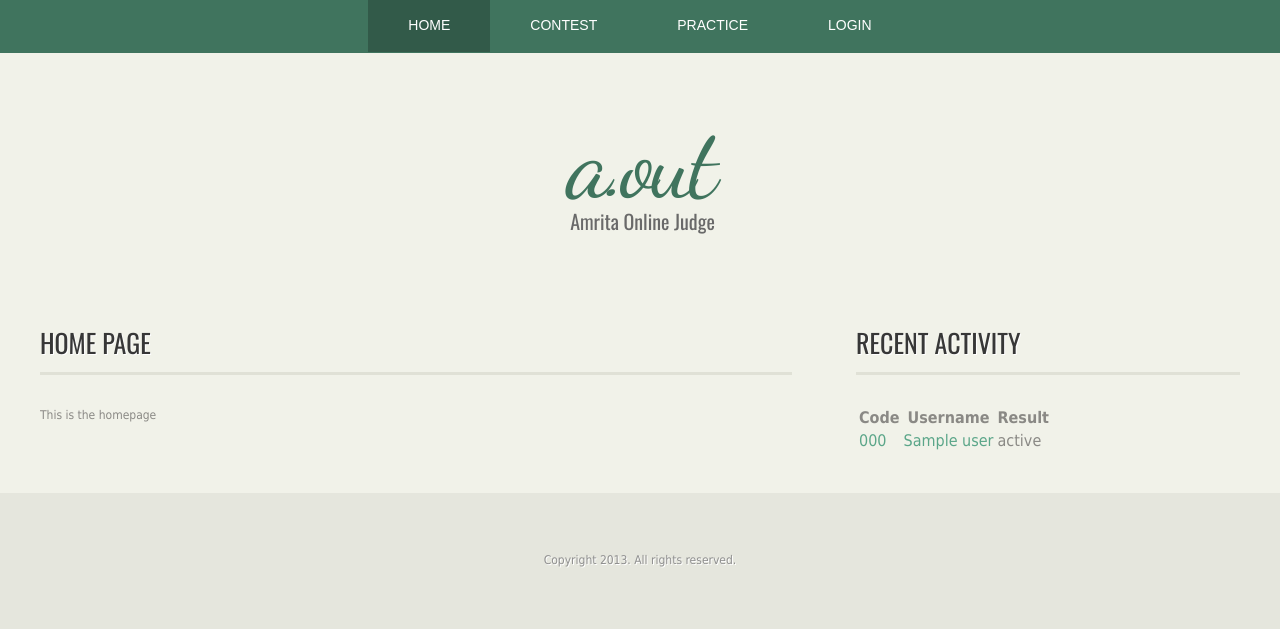
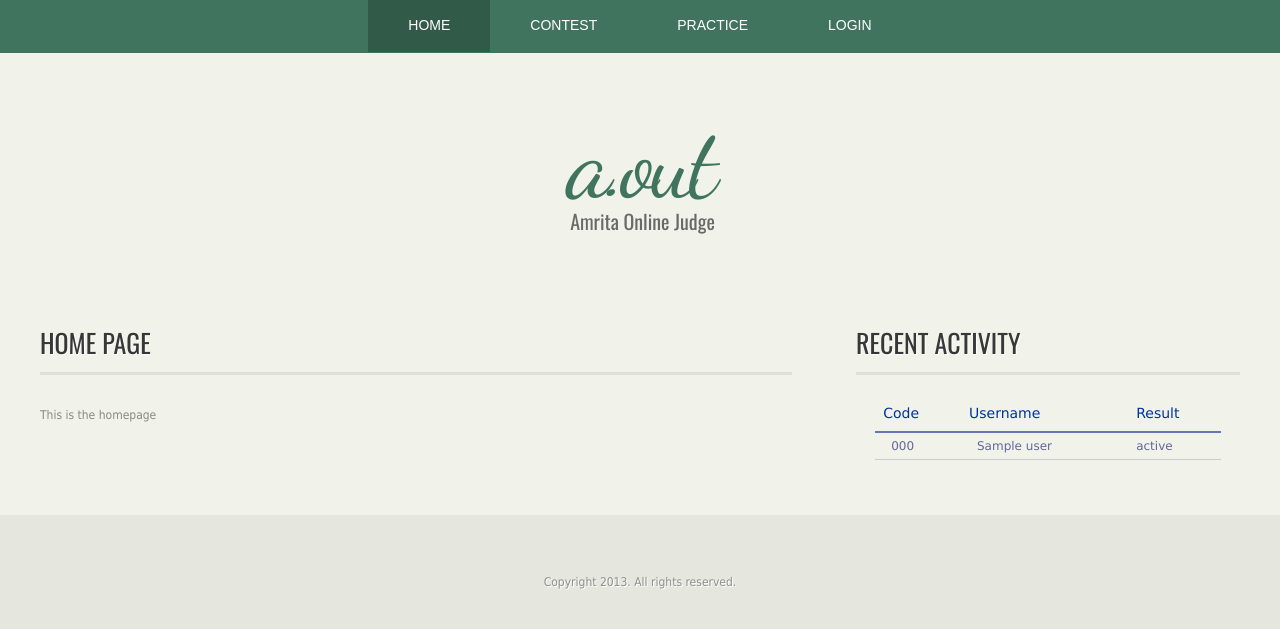
Before and after one commit to Ema93sh/a.out, a Django app: template frontend/template/index.html in a window 1280 px wide. Shown: the top 629 px of the page. Run offline with Django 3.2, Linux system fonts and the light colour scheme; the template is opened without the code that fills it: most values are stand-ins (such as "Sample title", 1, 10 or a date in 2020).

Commit message:
frontend improvements

```diff
--- a/frontend/judge/views.py
+++ b/frontend/judge/views.py
@@ -24,7 +24,7 @@ class submissionListView( ListView ):
 	model = Submission
 	template_name = 'judge/submissions.html'
 	context_object_name = 'submissions'
-
+	paginate_by = 10
 	def get_context_data(self, **kwargs):
 		# Call the base implementation first to get a context
 		context = super( submissionListView, self).get_context_data(**kwargs)
@@ -39,7 +39,6 @@ class problemListView( ListView ):
 	template_name = 'judge/practice.html'
 	context_object_name = 'problems'
 	queryset = Problem.objects.filter( isVisible = True )
-
 	def get_context_data(self, **kwargs):
 		# Call the base implementation first to get a context
 		context = super( problemListView, self).get_context_data(**kwargs)
--- a/frontend/online_judge/settings.py
+++ b/frontend/online_judge/settings.py
@@ -55,6 +55,7 @@ MEDIA_URL = 'http://localhost/data/'
 
 
 LOGIN_REDIRECT_URL = "/"
+LOGIN_URL = "/account/login"
 
 # Absolute path to the directory static files should be collected to.
 # Don't put anything in this directory yourself; store your static files
--- a/frontend/template/base.html
+++ b/frontend/template/base.html
@@ -3,7 +3,9 @@
 		 {% load staticfiles %}
 		 <link type="text/css" rel="stylesheet" href="{% static "style.css" %}" media="screen">
 		 <link href="http://fonts.googleapis.com/css?family=Dancing+Script|Oswald" rel="stylesheet" type="text/css" />
-		 <title> Project a.out - {% block title %} {% endblock %} </title>
+		 <link type="text/css" rel="stylesheet" href="{% static "table-style.css" %}">
+		 {% block head %} {% endblock %}
+		<title> Project a.out - {% block title %} {% endblock %} </title>
 	</head>
 	<body>
 		<div id="wrapper">
--- a/frontend/template/index.html
+++ b/frontend/template/index.html
@@ -1,5 +1,7 @@
 {% extends "base.html" %}
 {% block title %} Homepage {% endblock %}
+{% block head %}
+{% endblock %}
 
 {% block menu_buttons %}
 <li class="current_page_item"><a href="#">Home</a></li>
--- a/frontend/template/judge/base_submission.html
+++ b/frontend/template/judge/base_submission.html
@@ -1,9 +1,12 @@
-<table>
+<table id="hor-minimalist-b">
+	<thead>
 	<tr>
 		<th>Code</th>
 		<th>Title</th>
 		<th>Result</th>
 	</tr>
+	</thead>
+	<tbody>
 	{% for submission in submissions %}
 	<tr>
 		<td><a href="/problem/{{ submission.problem.id }}/">{{ submission.problem.code }}</a></td>
@@ -11,4 +14,5 @@
 		<td>{{ submission.status }}</td>
 	</tr>
 	{% endfor %}
+	<tbody>
 </table>
--- a/frontend/template/judge/recent_activity.html
+++ b/frontend/template/judge/recent_activity.html
@@ -1,9 +1,12 @@
-<table class="activities">
+<table id="hor-minimalist-b">
+	<thead>
 	<tr>
 		<th>Code</th>
 		<th>Username</th>
 		<th>Result</th>
 	</tr>
+	</thead>
+	<tbody>
 	{% for submission in recent_activity %}
 		<tr>
 			<td><a href="/problem/{{ submission.problem.id }}/">{{ submission.problem.code }}</a></td>
@@ -11,4 +14,5 @@
 			<td>{{ submission.status }}</td>
 		</tr>
 	{% endfor %}
+	</tbody>
 </table>
--- a/frontend/template/static/style.css
+++ b/frontend/template/static/style.css
@@ -468,7 +468,7 @@ nav .current_page_item a
 }
 
 #sidebar h2 {
-	margin: 0px 0px 30px 0px;
+	margin: 0px 0px 20px 0px;
 	padding: 0px 0px 10px 0px;
 	border-bottom: 3px solid #E0E1D6;
 	text-shadow: 1px 1px 0px #FFFFFF;
--- /dev/null
+++ b/frontend/template/static/table-style.css
@@ -0,0 +1,589 @@
+/* ------------------
+ styling for the tables
+   ------------------   */
+
+
+#hor-minimalist-a
+{
+	font-family: "Lucida Sans Unicode", "Lucida Grande", Sans-Serif;
+	font-size: 12px;
+	margin: auto;
+	width: 100%;
+	border-collapse: collapse;
+	text-align: left;
+}
+#hor-minimalist-a th
+{
+	font-size: 14px;
+	font-weight: normal;
+	color: #039;
+	padding: 10px 8px;
+	border-bottom: 2px solid #6678b1;
+}
+#hor-minimalist-a td
+{
+	color: #669;
+	padding: 9px 8px 0px 8px;
+}
+#hor-minimalist-a tbody tr:hover td
+{
+	color: #009;
+}
+
+
+#hor-minimalist-b
+{
+	font-family: "Lucida Sans Unicode", "Lucida Grande", Sans-Serif;
+	font-size: 12px;
+	margin: auto;
+	width: 90%;
+	border-collapse: collapse;
+	text-align: left;
+	margin-bottom: 15px;
+}
+
+#hor-minimalist-b th
+{
+	font-size: 14px;
+	font-weight: normal;
+	color: #039;
+	padding: 10px 8px;
+	border-bottom: 2px solid #6678b1;
+}
+#hor-minimalist-b td
+{
+	border-bottom: 1px solid #ccc;
+	color: #669;
+	padding: 6px 8px;
+}
+
+
+#hor-minimalist-b td a
+{
+	border-bottom: 1px solid #ccc;
+	color: #669;
+	padding: 6px 8px;
+}
+
+#hor-minimalist-b tbody tr:hover td
+{
+	color: #009;
+}
+
+#hor-minimalist-b tbody tr:hover td a
+{
+	color: #009;
+}
+
+#ver-minimalist
+{
+	font-family: "Lucida Sans Unicode", "Lucida Grande", Sans-Serif;
+	font-size: 12px;
+	margin: 45px;
+	width: 480px;
+	text-align: left;
+	border-collapse: collapse;
+}
+#ver-minimalist th
+{
+	padding: 8px 2px;
+	font-weight: normal;
+	font-size: 14px;
+	border-bottom: 2px solid #6678b1;
+	border-right: 30px solid #fff;
+	border-left: 30px solid #fff;
+	color: #039;
+}
+#ver-minimalist td
+{
+	padding: 12px 2px 0px 2px;
+	border-right: 30px solid #fff;
+	border-left: 30px solid #fff;
+	color: #669;
+}
+
+
+#box-table-a
+{
+	font-family: "Lucida Sans Unicode", "Lucida Grande", Sans-Serif;
+	font-size: 12px;
+	margin: auto;
+	width: 95%;
+	text-align: left;
+	border-collapse: collapse;
+	margin-bottom:15px;
+}
+#box-table-a th
+{
+	font-size: 13px;
+	font-weight: normal;
+	padding: 8px;
+	background: #40745E;
+	border-top: 4px solid #006A35;
+	border-bottom: 1px solid #006A35;
+	color: #FFFFFF;
+}
+#box-table-a td
+{
+	padding: 8px;
+	background: #55AA00;
+	border-bottom: 1px solid #fff;
+	color: #F1F2E9;
+	border-top: 1px solid transparent;
+}
+
+#box-table-a td a
+{
+	color: #F1F2E9
+}
+
+#box-table-a tr:hover td
+{
+	background: #008000;
+	color: black;
+}
+
+#box-table-a tr:hover td a
+{
+	color:black;
+}
+
+
+#box-table-b
+{
+	font-family: "Lucida Sans Unicode", "Lucida Grande", Sans-Serif;
+	font-size: 12px;
+	margin: 45px;
+	width: 480px;
+	text-align: center;
+	border-collapse: collapse;
+	border-top: 7px solid #9baff1;
+	border-bottom: 7px solid #9baff1;
+}
+#box-table-b th
+{
+	font-size: 13px;
+	font-weight: normal;
+	padding: 8px;
+	background: #e8edff;
+	border-right: 1px solid #9baff1;
+	border-left: 1px solid #9baff1;
+	color: #039;
+}
+#box-table-b td
+{
+	padding: 8px;
+	background: #e8edff;
+	border-right: 1px solid #aabcfe;
+	border-left: 1px solid #aabcfe;
+	color: #669;
+}
+
+
+#hor-zebra
+{
+	font-family: "Lucida Sans Unicode", "Lucida Grande", Sans-Serif;
+	font-size: 12px;
+	margin: 45px;
+	width: 480px;
+	text-align: left;
+	border-collapse: collapse;
+}
+#hor-zebra th
+{
+	font-size: 14px;
+	font-weight: normal;
+	padding: 10px 8px;
+	color: #039;
+}
+#hor-zebra td
+{
+	padding: 8px;
+	color: #669;
+}
+#hor-zebra .odd
+{
+	background: #e8edff;
+}
+
+
+#ver-zebra
+{
+	font-family: "Lucida Sans Unicode", "Lucida Grande", Sans-Serif;
+	font-size: 12px;
+	margin: 45px;
+	width: 480px;
+	text-align: left;
+	border-collapse: collapse;
+}
+#ver-zebra th
+{
+	font-size: 14px;
+	font-weight: normal;
+	padding: 12px 15px;
+	border-right: 1px solid #fff;
+	border-left: 1px solid #fff;
+	color: #039;
+}
+#ver-zebra td
+{
+	padding: 8px 15px;
+	border-right: 1px solid #fff;
+	border-left: 1px solid #fff;
+	color: #669;
+}
+.vzebra-odd
+{
+	background: #eff2ff;
+}
+.vzebra-even
+{
+	background: #e8edff;
+}
+#ver-zebra #vzebra-adventure, #ver-zebra #vzebra-children
+{
+	background: #d0dafd;
+	border-bottom: 1px solid #c8d4fd;
+}
+#ver-zebra #vzebra-comedy, #ver-zebra #vzebra-action
+{
+	background: #dce4ff;
+	border-bottom: 1px solid #d6dfff;
+}
+
+
+#one-column-emphasis
+{
+	font-family: "Lucida Sans Unicode", "Lucida Grande", Sans-Serif;
+	font-size: 12px;
+	margin: 45px;
+	width: 480px;
+	text-align: left;
+	border-collapse: collapse;
+}
+#one-column-emphasis th
+{
+	font-size: 14px;
+	font-weight: normal;
+	padding: 12px 15px;
+	color: #039;
+}
+#one-column-emphasis td
+{
+	padding: 10px 15px;
+	color: #669;
+	border-top: 1px solid #e8edff;
+}
+.oce-first
+{
+	background: #d0dafd;
+	border-right: 10px solid transparent;
+	border-left: 10px solid transparent;
+}
+#one-column-emphasis tr:hover td
+{
+	color: #339;
+	background: #eff2ff;
+}
+
+
+#newspaper-a
+{
+	font-family: "Lucida Sans Unicode", "Lucida Grande", Sans-Serif;
+	font-size: 12px;
+	margin: 45px;
+	width: 480px;
+	text-align: left;
+	border-collapse: collapse;
+	border: 1px solid #69c;
+}
+#newspaper-a th
+{
+	padding: 12px 17px 12px 17px;
+	font-weight: normal;
+	font-size: 14px;
+	color: #039;
+	border-bottom: 1px dashed #69c;
+}
+#newspaper-a td
+{
+	padding: 7px 17px 7px 17px;
+	color: #669;
+}
+#newspaper-a tbody tr:hover td
+{
+	color: #339;
+	background: #d0dafd;
+}
+
+
+#newspaper-b
+{
+	font-family: "Lucida Sans Unicode", "Lucida Grande", Sans-Serif;
+	font-size: 12px;
+	margin: 45px;
+	width: 480px;
+	text-align: left;
+	border-collapse: collapse;
+	border: 1px solid #69c;
+}
+#newspaper-b th
+{
+	padding: 15px 10px 10px 10px;
+	font-weight: normal;
+	font-size: 14px;
+	color: #039;
+}
+#newspaper-b tbody
+{
+	background: #e8edff;
+}
+#newspaper-b td
+{
+	padding: 10px;
+	color: #669;
+	border-top: 1px dashed #fff;
+}
+#newspaper-b tbody tr:hover td
+{
+	color: #339;
+	background: #d0dafd;
+}
+
+
+#newspaper-c
+{
+	font-family: "Lucida Sans Unicode", "Lucida Grande", Sans-Serif;
+	font-size: 12px;
+	margin: 45px;
+	width: 480px;
+	text-align: left;
+	border-collapse: collapse;
+	border: 1px solid #6cf;
+}
+#newspaper-c th
+{
+	padding: 20px;
+	font-weight: normal;
+	font-size: 13px;
+	color: #039;
+	text-transform: uppercase;
+	border-right: 1px solid #0865c2;
+	border-top: 1px solid #0865c2;
+	border-left: 1px solid #0865c2;
+	border-bottom: 1px solid #fff;
+}
+#newspaper-c td
+{
+	padding: 10px 20px;
+	color: #669;
+	border-right: 1px dashed #6cf;
+}
+
+
+#rounded-corner
+{
+	font-family: "Lucida Sans Unicode", "Lucida Grande", Sans-Serif;
+	font-size: 12px;
+	margin: 45px;
+	width: 480px;
+	text-align: left;
+	border-collapse: collapse;
+}
+#rounded-corner thead th.rounded-company
+{
+	background: #b9c9fe url('table-images/left.png') left -1px no-repeat;
+}
+#rounded-corner thead th.rounded-q4
+{
+	background: #b9c9fe url('table-images/right.png') right -1px no-repeat;
+}
+#rounded-corner th
+{
+	padding: 8px;
+	font-weight: normal;
+	font-size: 13px;
+	color: #039;
+	background: #b9c9fe;
+}
+#rounded-corner td
+{
+	padding: 8px;
+	background: #e8edff;
+	border-top: 1px solid #fff;
+	color: #669;
+}
+#rounded-corner tfoot td.rounded-foot-left
+{
+	background: #e8edff url('table-images/botleft.png') left bottom no-repeat;
+}
+#rounded-corner tfoot td.rounded-foot-right
+{
+	background: #e8edff url('table-images/botright.png') right bottom no-repeat;
+}
+#rounded-corner tbody tr:hover td
+{
+	background: #d0dafd;
+}
+
+
+#background-image
+{
+	font-family: "Lucida Sans Unicode", "Lucida Grande", Sans-Serif;
+	font-size: 12px;
+	margin: 45px;
+	width: 480px;
+	text-align: left;
+	border-collapse: collapse;
+	background: url('table-images/blurry.jpg') 330px 59px no-repeat;
+}
+#background-image th
+{
+	padding: 12px;
+	font-weight: normal;
+	font-size: 14px;
+	color: #339;
+}
+#background-image td
+{
+	padding: 9px 12px;
+	color: #669;
+	border-top: 1px solid #fff;
+}
+#background-image tfoot td
+{
+	font-size: 11px;
+}
+#background-image tbody td
+{
+	background: url('table-images/back.png');
+}
+* html #background-image tbody td
+{
+	/*
+	   ----------------------------
+		PUT THIS ON IE6 ONLY STYLE
+		AS THE RULE INVALIDATES
+		YOUR STYLESHEET
+	   ----------------------------
+	*/
+	filter:progid:DXImageTransform.Microsoft.AlphaImageLoader(src='table-images/back.png',sizingMethod='crop');
+	background: none;
+}
+#background-image tbody tr:hover td
+{
+	color: #339;
+	background: none;
+}
+
+
+#gradient-style
+{
+	font-family: "Lucida Sans Unicode", "Lucida Grande", Sans-Serif;
+	font-size: 12px;
+	margin: 45px;
+	width: 480px;
+	text-align: left;
+	border-collapse: collapse;
+}
+#gradient-style th
+{
+	font-size: 13px;
+	font-weight: normal;
+	padding: 8px;
+	background: #b9c9fe url('table-images/gradhead.png') repeat-x;
+	border-top: 2px solid #d3ddff;
+	border-bottom: 1px solid #fff;
+	color: #039;
+}
+#gradient-style td
+{
+	padding: 8px;
+	border-bottom: 1px solid #fff;
+	color: #669;
+	border-top: 1px solid #fff;
+	background: #e8edff url('table-images/gradback.png') repeat-x;
+}
+#gradient-style tfoot tr td
+{
+	background: #e8edff;
+	font-size: 12px;
+	color: #99c;
+}
+#gradient-style tbody tr:hover td
+{
+	background: #d0dafd url('table-images/gradhover.png') repeat-x;
+	color: #339;
+}
+
+
+#pattern-style-a
+{
+	font-family: "Lucida Sans Unicode", "Lucida Grande", Sans-Serif;
+	font-size: 12px;
+	margin: 45px;
+	width: 480px;
+	text-align: left;
+	border-collapse: collapse;
+	background: url('table-images/pattern.png');
+}
+#pattern-style-a thead tr
+{
+	background: url('table-images/pattern-head.png');
+}
+#pattern-style-a th
+{
+	font-size: 13px;
+	font-weight: normal;
+	padding: 8px;
+	border-bottom: 1px solid #fff;
+	color: #039;
+}
+#pattern-style-a td
+{
+	padding: 8px;
+	border-bottom: 1px solid #fff;
+	color: #669;
+	border-top: 1px solid transparent;
+}
+#pattern-style-a tbody tr:hover td
+{
+	color: #339;
+	background: #fff;
+}
+
+
+#pattern-style-b
+{
+	font-family: "Lucida Sans Unicode", "Lucida Grande", Sans-Serif;
+	font-size: 12px;
+	margin: 45px;
+	width: 480px;
+	text-align: left;
+	border-collapse: collapse;
+	background: url('table-images/patternb.png');
+}
+#pattern-style-b thead tr
+{
+	background: url('table-images/patternb-head.png');
+}
+#pattern-style-b th
+{
+	font-size: 13px;
+	font-weight: normal;
+	padding: 8px;
+	border-bottom: 1px solid #fff;
+	color: #039;
+}
+#pattern-style-b td
+{
+	padding: 8px;
+	border-bottom: 1px solid #fff;
+	color: #669;
+	border-top: 1px solid transparent;
+}
+#pattern-style-b tbody tr:hover td
+{
+	color: #339;
+	background: #cdcdee;
+}
```
Also changed, not shown: frontend/template/judge/practice.html (+20 -4 lines), frontend/template/judge/submissions.html (+30 -1 lines), 2 other files.
